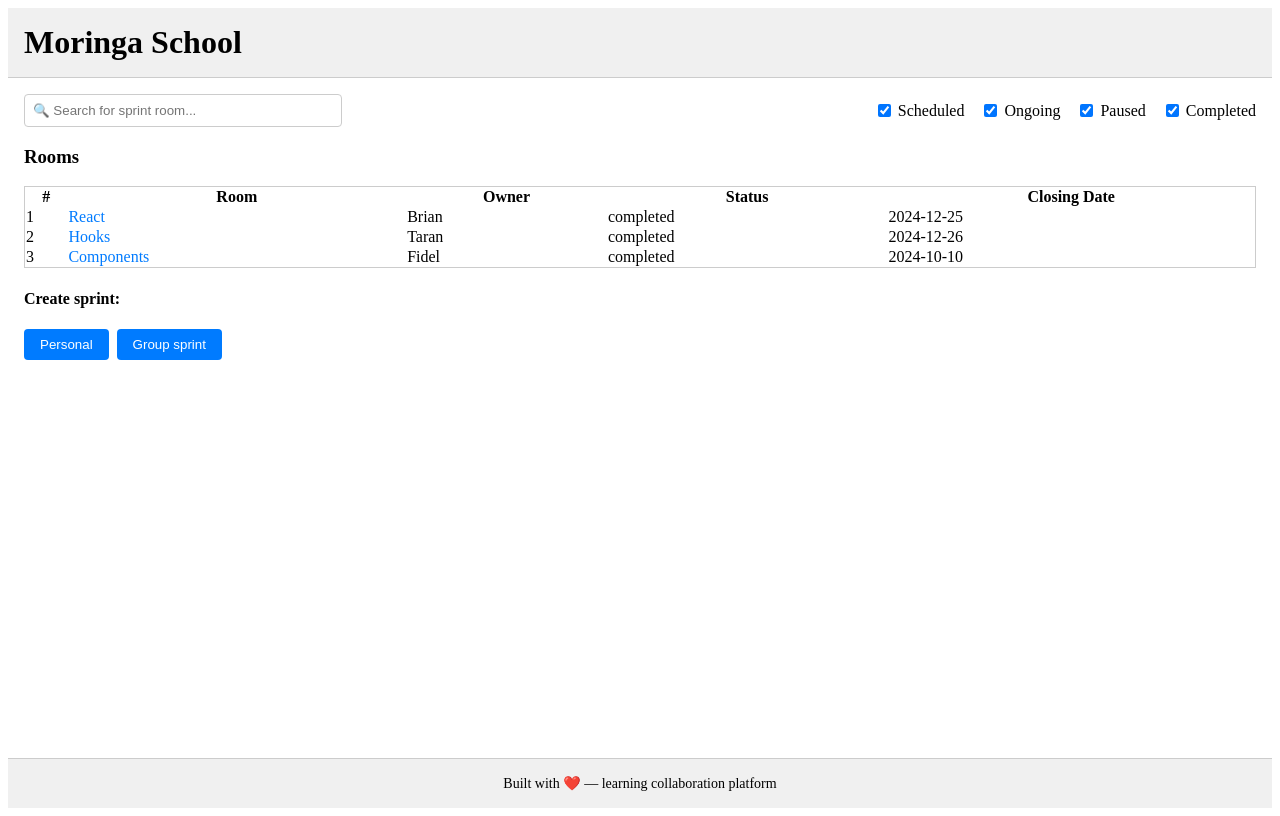
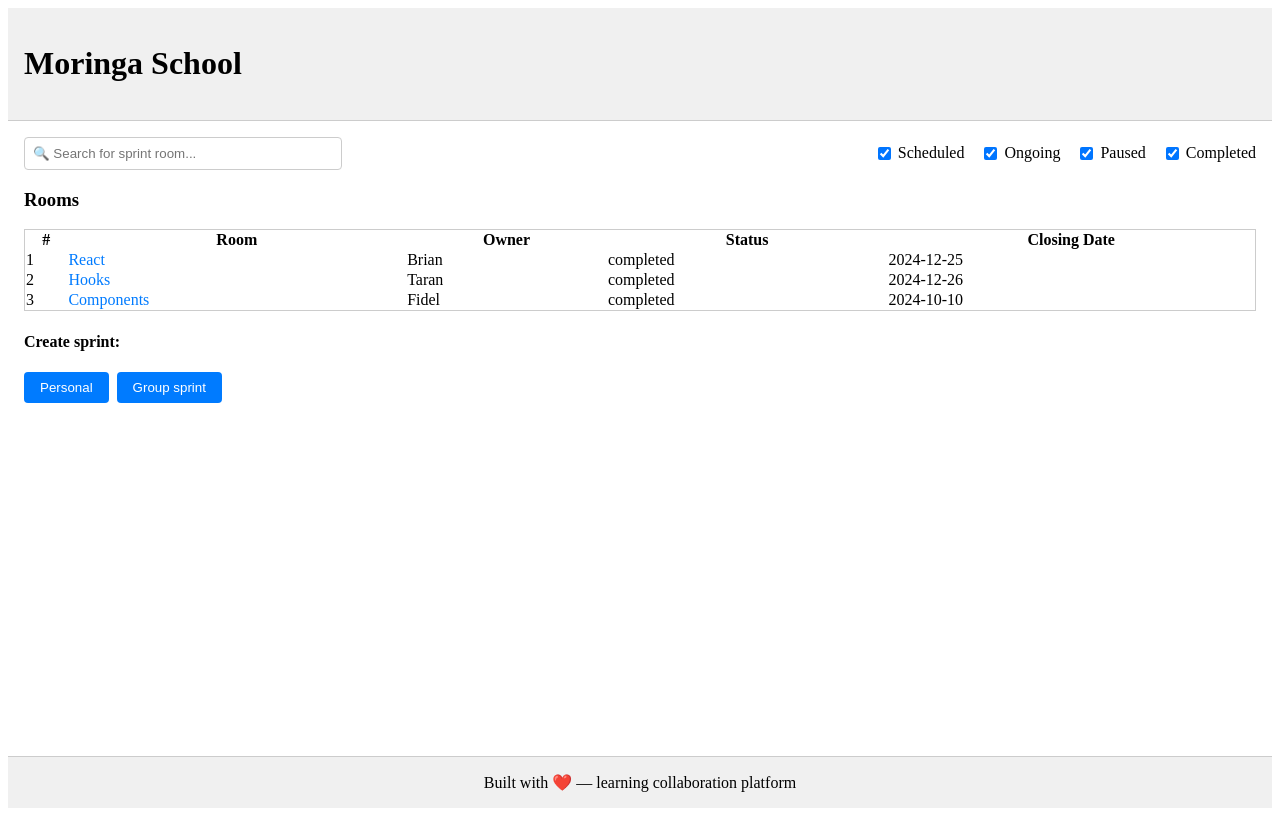
Before and after one commit to Bett007/StudyCircle, a React (Vite) app in the folder Study_Circle/: page / in a window 1280 px wide. Built offline with nearby package versions, Linux system fonts and the light colour scheme.

Commit message:
style conflict resolution

```diff
--- a/Study_Circle/src/components/App.jsx
+++ b/Study_Circle/src/components/App.jsx
@@ -62,12 +62,20 @@ export default function App() {
 
   return (
     <BrowserRouter>
-      <div style={styles.container}>
-        <header style={styles.header}>
-          <h1 style={{ margin: 0 }}>Moringa School</h1>
+      <div
+        style={{ minHeight: "100vh", display: "flex", flexDirection: "column" }}
+      >
+        <header
+          style={{
+            backgroundColor: "#f0f0f0",
+            padding: 16,
+            borderBottom: "1px solid #ccc",
+          }}
+        >
+          <h1>Moringa School</h1>
         </header>
 
-        <main style={styles.main}>
+        <main style={{ flex: 1, padding: 16 }}>
           <Routes>
             <Route
               path="/"
@@ -82,7 +90,14 @@ export default function App() {
           </Routes>
         </main>
 
-        <footer style={styles.footer}>
+        <footer
+          style={{
+            backgroundColor: "#f0f0f0",
+            padding: 16,
+            borderTop: "1px solid #ccc",
+            textAlign: "center",
+          }}
+        >
           Built with ❤️ — learning collaboration platform
         </footer>
       </div>
```
